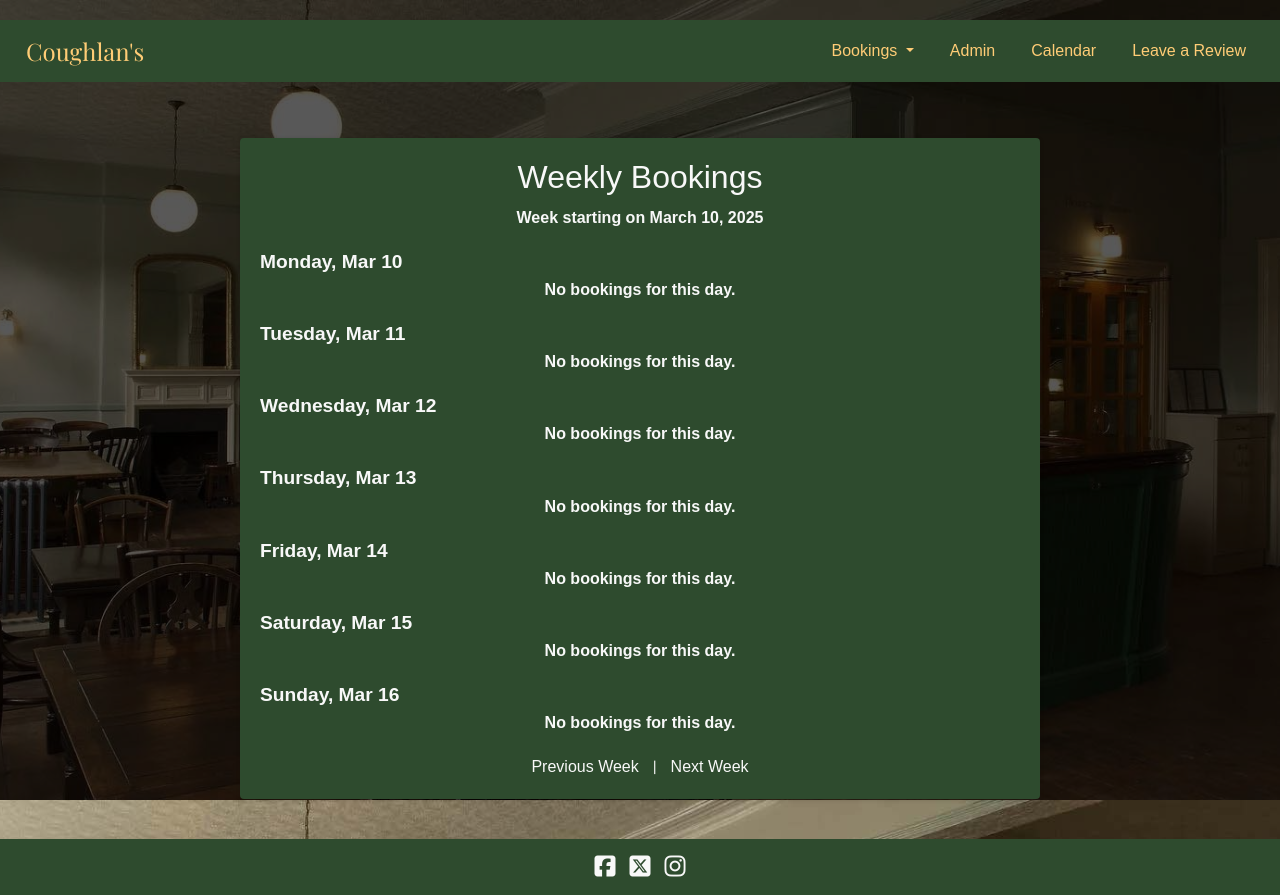
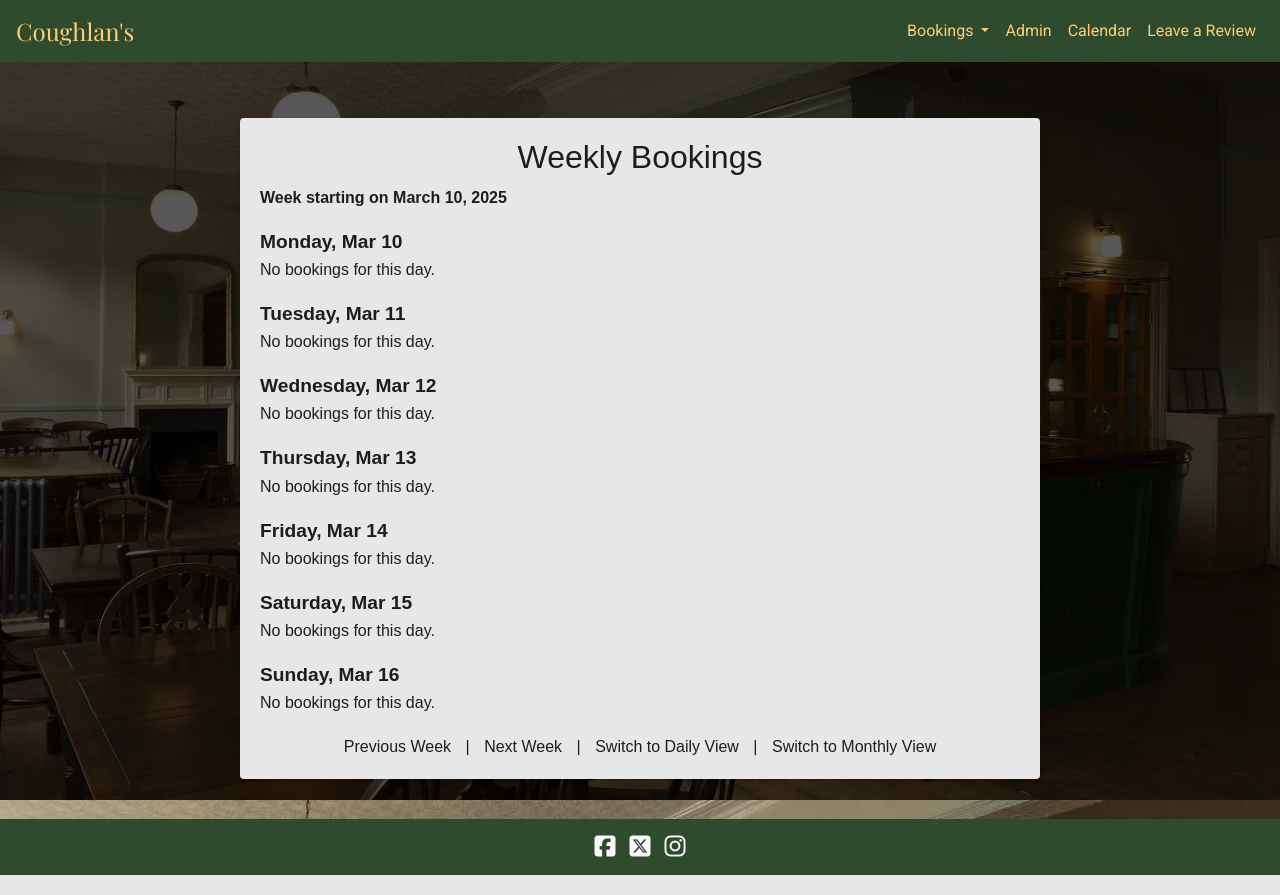
Before and after one commit to p-coughlan/coughlans_restaurant, a Django app: page /weekly-calendar/ in a window 1280 px wide. Run offline with Django 4.2, Linux system fonts and the light colour scheme; the visitor is signed in with stand-in values (Sample User, id 1); data that the repository does not hold is empty; some libraries are stand-ins or nearby versions.

Commit message:
Add daily and monthly calendar views; update navigation and styling

```diff
--- a/bookings/templates/bookings/base.html
+++ b/bookings/templates/bookings/base.html
@@ -116,10 +116,11 @@
           </li>
           <!-- Link to weekly calendar only accessible to staff -->
           {% if request.user.is_authenticated and request.user.is_staff %}
-          <li class="nav-item">
-            <a class="nav-link" href="{% url 'weekly_calendar' %}">Calendar</a>
-          </li>
-        {% endif %}
+            <li class="nav-item">
+              <a class="nav-link" href="{% url 'daily_calendar' %}">Calendar</a>
+            </li>
+          {% endif %}
+
 
           <li class="nav-item">
             <a class="nav-link" href="{% url 'submit_review' %}">Leave a Review</a>
--- a/bookings/templates/bookings/weekly_calendar.html
+++ b/bookings/templates/bookings/weekly_calendar.html
@@ -1,77 +1,25 @@
 {% extends "bookings/base.html" %}
+{% load static %}
 
 {% block title %}Weekly Bookings{% endblock %}
 
 {% block extra_css %}
-<style>
-  .calendar-container {
-      background: #2e4b2e; /* Dark olive green background */
-      color: #f8f8f8;      /* Off-white text */
-      padding: 20px;
-      border-radius: 4px;
-      box-shadow: 0 1px 4px rgba(0, 0, 0, 0.15);
-      max-width: 800px;
-      margin: 20px auto;
-  }
-  .calendar-container h1 {
-      font-size: 2rem;
-      font-weight: normal;
-      margin-bottom: 10px;
-      text-align: center;
-      font-family: sans-serif;
-  }
-  .calendar-container p {
-      font-weight: bold;
-      text-align: center;
-      margin-bottom: 20px;
-      font-family: sans-serif;
-  }
-  .calendar-container h2 {
-      font-size: 1.2rem;
-      font-weight: bold;
-      margin-top: 20px;
-      margin-bottom: 5px;
-      font-family: sans-serif;
-  }
-  .calendar-container ul {
-      list-style: none;
-      padding-left: 0;
-  }
-  .calendar-container ul li {
-      padding: 5px 0;
-      border-bottom: 1px solid #ccc;
-      font-family: sans-serif;
-  }
-  nav {
-      text-align: center;
-      margin-top: 20px;
-  }
-  nav a {
-      margin: 0 10px;
-      text-decoration: none;
-      color: #f8f8f8;
-      font-family: sans-serif;
-  }
-  nav a:hover {
-      text-decoration: underline;
-  }
-</style>
+<link rel="stylesheet" href="{% static 'css/calendar.css' %}">
 {% endblock %}
 
 {% block content %}
 <div class="calendar-container">
   <h1>Weekly Bookings</h1>
-  <p>Week starting on {{ week_start|date:"F j, Y" }}</p>
+  <p><strong>Week starting on {{ week_start|date:"F j, Y" }}</strong></p>
 
   {% for day_data in days %}
     <h2>{{ day_data.day|date:"l, M d" }}</h2>
-
     {% if day_data.bookings %}
       <ul>
         {% for booking in day_data.bookings %}
           <li>
             {{ booking.time|time:"H:i" }} - {{ booking.customer.name|default:"Anonymous" }} ({{ booking.guests }} guests)
-            <a href="{% url 'manage_booking' booking.id %}" style="color: #f8f8f8; font-weight: bold;">Manage</a>
+            <a href="{% url 'manage_booking' booking.id %}" class="manage-link">Manage</a>
           </li>
         {% endfor %}
       </ul>
@@ -80,9 +28,11 @@
     {% endif %}
   {% endfor %}
 
-  <nav>
+  <nav class="calendar-nav">
       <a href="{% url 'weekly_calendar' %}?week_start={{ previous_week }}">Previous Week</a> |
-      <a href="{% url 'weekly_calendar' %}?week_start={{ next_week }}">Next Week</a>
+      <a href="{% url 'weekly_calendar' %}?week_start={{ next_week }}">Next Week</a> |
+      <a href="{% url 'daily_calendar' %}">Switch to Daily View</a> |
+      <a href="{% url 'monthly_calendar' %}?month={{ week_start|date:"m" }}&year={{ week_start|date:"Y" }}">Switch to Monthly View</a>
   </nav>
 </div>
 {% endblock %}
--- a/bookings/urls.py
+++ b/bookings/urls.py
@@ -8,6 +8,8 @@ urlpatterns = [
     path('success/<int:booking_id>/', views.booking_success, name='booking_success'), # th3 <int:booking_id> part of the URL pattern captures the booking_id value from the URL and passes it to the view function as an argument.
     path('manage/<int:booking_id>/', views.manage_booking, name='manage_booking'),
     path('weekly-calendar/', views.weekly_calendar, name='weekly_calendar'),
+    path('daily-calendar/', views.daily_calendar, name='daily_calendar'),
+    path('monthly-calendar/', views.monthly_calendar, name='monthly_calendar'),
     path('lunch-menu/', views.LunchMenuView.as_view(), name='lunch_menu'),
     path('dinner-menu/', views.DinnerMenuView.as_view(), name='dinner_menu'),
     # Path below surpluses the current requirements
--- a/static/css/calendar.css
+++ b/static/css/calendar.css
@@ -2,8 +2,8 @@
 
 /* Calendar container styling */
 .calendar-container {
-    background: #2e4b2e; /* Dark olive green background */
-    color: #f8f8f8;      /* Off-white text */
+    background: #e7e7e7; /* Light gray background */
+    color: #1b1e21;      /* Dark gray text */
     padding: 20px;
     border-radius: 4px;
     box-shadow: 0 1px 4px rgba(0, 0, 0, 0.15);
@@ -20,8 +20,8 @@
     margin-bottom: 10px;
 }
 .calendar-container p {
-    font-weight: bold;
-    text-align: center;
+    font-weight: normal;
+    text-align: left;
     margin-bottom: 20px;
 }
 .calendar-container h2 {
@@ -50,10 +50,11 @@
 .calendar-nav {
     text-align: center;
     margin-top: 20px;
+    color:#1b1e21;
 }
 .calendar-nav a {
     margin: 0 10px;
-    color: #f8f8f8;
+    color: #1b1e21;
     text-decoration: none;
 }
 .calendar-nav a:hover {
```
Also changed, not shown: bookings/templates/bookings/daily_calendar.html (added, +35 -0 lines), bookings/templates/bookings/monthly_calendar.html (added, +52 -0 lines).
